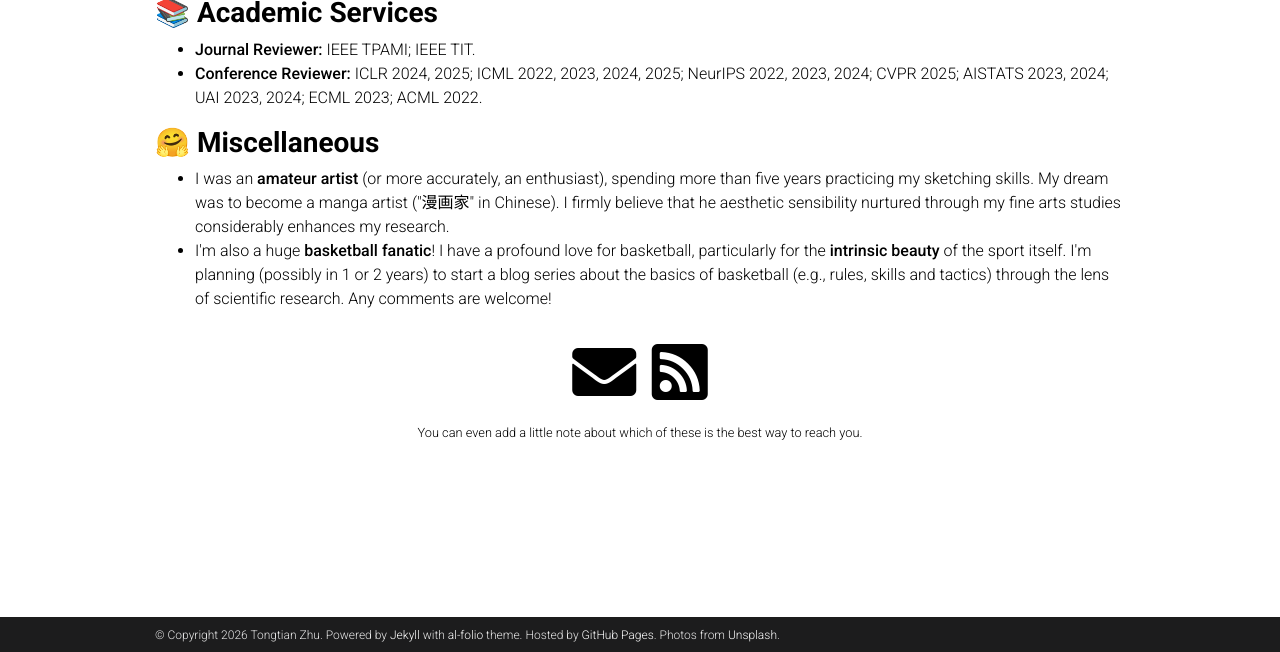
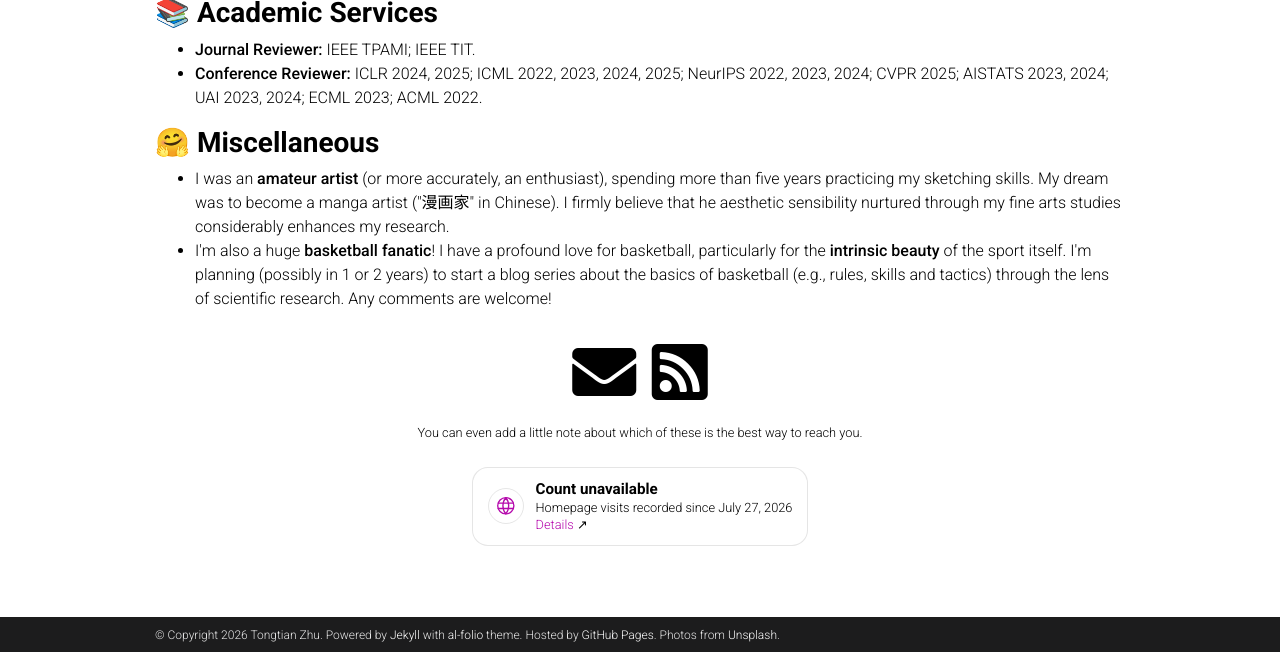
Before and after one commit to Raiden-Zhu/Raiden-Zhu.github.io, a Jekyll site: the page built from _pages/about.md, in a window 1280 px wide and 900 px high, scrolled down 1813 px, cut to the strip 248-900 px from the top of the window. Built offline with Jekyll 4.4.1, drawn with Linux system fonts in a browser that asks for light colours; full-size pictures stand in for the smaller copies a plugin makes; comment, search, counter and statistics services are not loaded; a style sheet for code colours, icons or effects is not loaded; some of the changed lines change nothing that is shown.

Commit message:
Activate GoatCounter visitor statistics

```diff
--- a/_config.yml
+++ b/_config.yml
@@ -115,13 +115,13 @@ contact_note: >
 google_analytics:  # your Google Analytics measurement ID (format: G-XXXXXXXXXX)
 panelbear_analytics:  # panelbear analytics site ID (format: XXXXXXXXX)
 
-# Keep disabled until a GoatCounter site, public counter, and start date are verified.
+# Public aggregate statistics are served by the verified GoatCounter site below.
 visitor_stats:
-  site_code:
-  tracking_enabled: false
-  homepage_counter_enabled: false
-  collection_start: # "YYYY-MM-DD"
-  public_dashboard_enabled: false
+  site_code: raiden-zhu
+  tracking_enabled: true
+  homepage_counter_enabled: true
+  collection_start: "2026-07-27"
+  public_dashboard_enabled: true
 
 google_site_verification:  # your google-site-verification ID (Google Search Console)
 bing_site_verification:  # out your bing-site-verification ID (Bing Webmaster)
@@ -218,10 +218,6 @@ exclude:
   - Gemfile
   - Gemfile.lock
   - vendor
-  # Published only by the separate visitor-statistics activation change.
-  - assets/js/visitor-stats.js
-  - assets/js/vendor/goatcounter/count.00034b047b4f43e086b3546a4aedf945c8b1a2df.js
-  - assets/js/vendor/goatcounter/LICENSE.count-js.txt
 keep_files:
   - CNAME
   - .nojekyll
--- a/_includes/scripts/analytics.html
+++ b/_includes/scripts/analytics.html
@@ -19,6 +19,7 @@
 {%- assign visitor_stats_code = site.visitor_stats.site_code | default: "" | strip -%}
 {%- assign visitor_stats_slug = visitor_stats_code | slugify -%}
 {%- assign visitor_stats_code_size = visitor_stats_code | size -%}
+{%- assign visitor_stats_start = site.visitor_stats.collection_start | default: "" | strip -%}
 {%- if site.visitor_stats.tracking_enabled == true and visitor_stats_code != blank and visitor_stats_code == visitor_stats_slug and visitor_stats_code_size <= 63 -%}
   <!-- GoatCounter is vendored locally to avoid a third-party script CDN. -->
   <script
@@ -27,4 +28,7 @@
     data-goatcounter-settings='{"no_events":true,"referrer":""}'
     src="{{ '/assets/js/vendor/goatcounter/count.00034b047b4f43e086b3546a4aedf945c8b1a2df.js' | relative_url }}"
   ></script>
+  {%- if site.visitor_stats.homepage_counter_enabled == true and visitor_stats_start != blank and page.url == "/" -%}
+    <script defer src="{{ '/assets/js/visitor-stats.js' | relative_url }}"></script>
+  {%- endif -%}
 {%- endif -%}
--- a/_includes/visitor-stats.html
+++ b/_includes/visitor-stats.html
@@ -45,6 +45,5 @@
         </div>
       {%- endif -%}
     </aside>
-    <script defer src="{{ '/assets/js/visitor-stats.js' | relative_url }}"></script>
   {%- endif -%}
 {%- endif -%}
--- a/assets/js/visitor-stats.js
+++ b/assets/js/visitor-stats.js
@@ -39,6 +39,7 @@
       'https://' + siteCode + '.goatcounter.com/counter/' + encodeURIComponent('/') + '.json'
     );
     endpoint.searchParams.set('start', collectionStart);
+    endpoint.searchParams.set('end', '9999-12-31');
 
     countNode.setAttribute('aria-busy', 'true');
     countNode.textContent = 'Loading count...';
```
